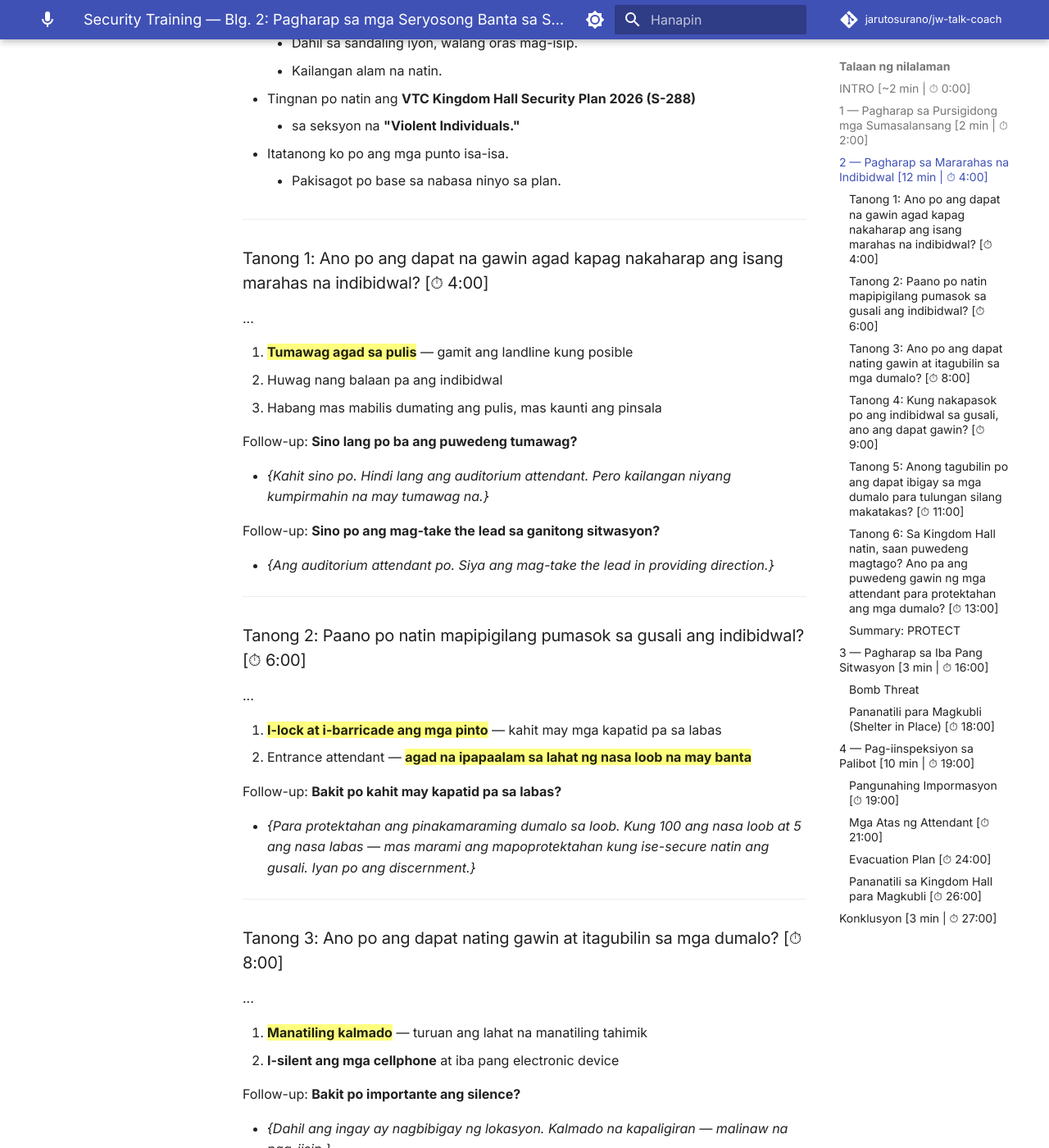
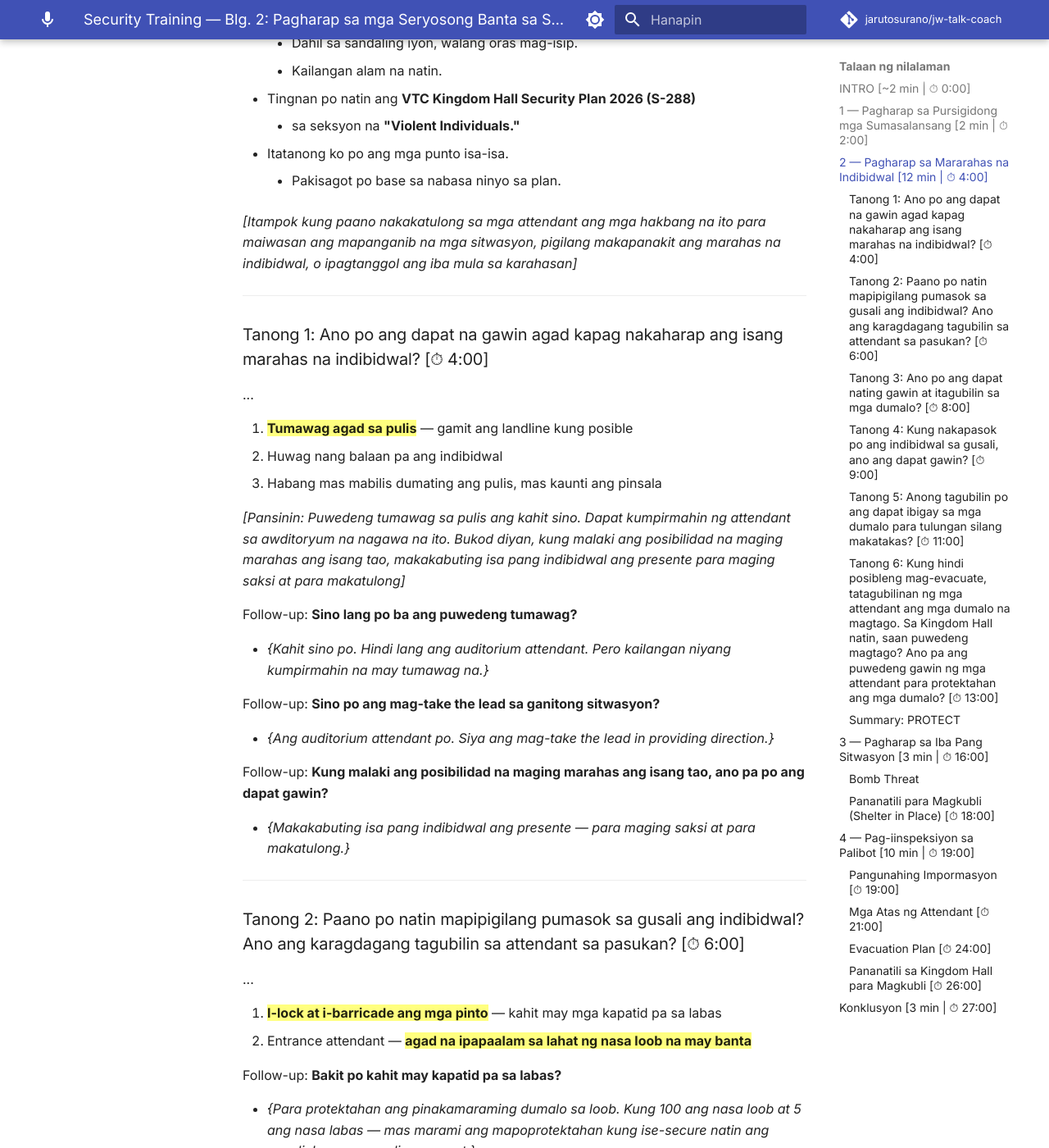
Before and after one commit to jarutosurano/jw-talk-coach, an MkDocs documentation site: the page built from docs/talks/30min/s289-security-training-blg2/index.md, in a window 1280 px wide and 1400 px high, scrolled down 3173 px. Shown: the whole window at 82% size. Built offline with MkDocs 1.6.1 and Material for MkDocs 9.7.7, drawn with Linux system fonts in a browser that asks for light colours; comment, search, counter and statistics services are not loaded; some of the changed text lies outside the part shown.

Commit message:
Add missing outline instructions and notes to security training script
- Added [Pansinin] note for Tanong 1 (who can call, witness present)
- Added second question to Tanong 2 (karagdagang tagubilin sa attendant sa pasukan)
- Added [Tingnan ang mga bullet point] note for Tanong 4
- Added full Tanong 6 framing text from outline
- Added Section 3 [instruction] reference for Bomb Threat / Shelter in Place
- Added Pag-iinspeksiyon intro instruction and yellow highlights for Pangunahing Impormasyon
- Added follow-up for Tanong 1 re: isa pang indibidwal as witness

Co-Authored-By: Claude Opus 4.6 (1M context) <noreply@anthropic.com>

```diff
--- a/docs/talks/30min/s289-security-training-blg2/index.md
+++ b/docs/talks/30min/s289-security-training-blg2/index.md
@@ -102,6 +102,8 @@ Mar 15, 2026
 - Itatanong ko po ang mga punto isa-isa.
     - Pakisagot po base sa nabasa ninyo sa plan.
 
+*[Itampok kung paano nakakatulong sa mga attendant ang mga hakbang na ito para maiwasan ang mapanganib na mga sitwasyon, pigilang makapanakit ang marahas na indibidwal, o ipagtanggol ang iba mula sa karahasan]*
+
 ---
 
 ### Tanong 1: Ano po ang dapat na gawin agad kapag nakaharap ang isang marahas na indibidwal? [⏱ 4:00]
@@ -112,6 +114,8 @@ Mar 15, 2026
 2. Huwag nang balaan pa ang indibidwal
 3. Habang mas mabilis dumating ang pulis, mas kaunti ang pinsala
 
+*[Pansinin: Puwedeng tumawag sa pulis ang kahit sino. Dapat kumpirmahin ng attendant sa awditoryum na nagawa na ito. Bukod diyan, kung malaki ang posibilidad na maging marahas ang isang tao, makakabuting isa pang indibidwal ang presente para maging saksi at para makatulong]*
+
 Follow-up: **Sino lang po ba ang puwedeng tumawag?**
 
 - *{Kahit sino po. Hindi lang ang auditorium attendant. Pero kailangan niyang kumpirmahin na may tumawag na.}*
@@ -120,9 +124,13 @@ Follow-up: **Sino po ang mag-take the lead sa ganitong sitwasyon?**
 
 - *{Ang auditorium attendant po. Siya ang mag-take the lead in providing direction.}*
 
+Follow-up: **Kung malaki ang posibilidad na maging marahas ang isang tao, ano pa po ang dapat gawin?**
+
+- *{Makakabuting isa pang indibidwal ang presente — para maging saksi at para makatulong.}*
+
 ---
 
-### Tanong 2: Paano po natin mapipigilang pumasok sa gusali ang indibidwal? [⏱ 6:00]
+### Tanong 2: Paano po natin mapipigilang pumasok sa gusali ang indibidwal? Ano ang karagdagang tagubilin sa attendant sa pasukan? [⏱ 6:00]
 
 ...
 
@@ -150,6 +158,8 @@ Follow-up: **Bakit po importante ang silence?**
 
 ### Tanong 4: Kung nakapasok po ang indibidwal sa gusali, ano ang dapat gawin? [⏱ 9:00]
 
+*[Tingnan ang mga bullet point sa plan]*
+
 ...
 
 1. **==Gumamit ng maraming kapatid para pigilan ang indibidwal==** — hanggang sa dumating ang pulis
@@ -175,7 +185,7 @@ Pansinin po — sa sumasalansang kanina, sabi natin huwag hawakan. Pero dito, ib
 
 ---
 
-### Tanong 6: Sa Kingdom Hall natin, saan puwedeng magtago? Ano pa ang puwedeng gawin ng mga attendant para protektahan ang mga dumalo? [⏱ 13:00]
+### Tanong 6: Kung hindi posibleng mag-evacuate, tatagubilinan ng mga attendant ang mga dumalo na magtago. Sa Kingdom Hall natin, saan puwedeng magtago? Ano pa ang puwedeng gawin ng mga attendant para protektahan ang mga dumalo? [⏱ 13:00]
 
 Sabi sa plan:
 
@@ -217,6 +227,8 @@ Follow-up: **Pagkatapos ng insidente, ano po ang susunod?**
 ---
 
 ## 3 — Pagharap sa Iba Pang Sitwasyon [3 min | ⏱ 16:00]
+
+*[Ang sumusunod na tanong ay base sa mga punto sa parapo na may pamagat na "Bomb Threat" at "Kaguluhan sa Lugar, Masamang Panahon, o Sakuna sa Kapaligiran" sa Plano sa Seguridad ng Kingdom Hall]*
 
 ### Bomb Threat
 
@@ -269,10 +281,20 @@ Follow-up: **Matapos mag-evacuate, anong mga hakbang ang dapat gawin?**
 
 ### Pangunahing Impormasyon [⏱ 19:00]
 
+*[Repasuhin ang mahahalagang punto mula sa nabuong Plano sa Seguridad ng Kingdom Hall at libutin ang Kingdom Hall kasama ang mga dumalo sa miting]*
+
+**==Ituro ang lokasyon ng mga fire extinguisher, first-aid kit, at katulad na mga item==**
+
 - **Fire extinguisher** — Saan po ito nakalagay? Alam ba ng lahat?
 - **First-aid kit** — Saan po ito?
-- **Mga ilaw, HVAC system, lock ng pinto, at alarm system** — Alam ba natin kung paano i-operate?
-- **Mga numero ng emergency service** — Naka-save na po ba sa phone ng lahat ng attendant?
+
+**==Repasuhin kung paano i-operate ang mga ilaw, HVAC system, lock ng pinto, at alarm system==**
+
+- Alam ba natin kung paano i-operate ang mga ito?
+
+**==Kumpirmahin kung may numero ng mga emergency service ang mga attendant==**
+
+- Naka-save na po ba sa phone ng lahat ng attendant?
 
 ---
 
```
